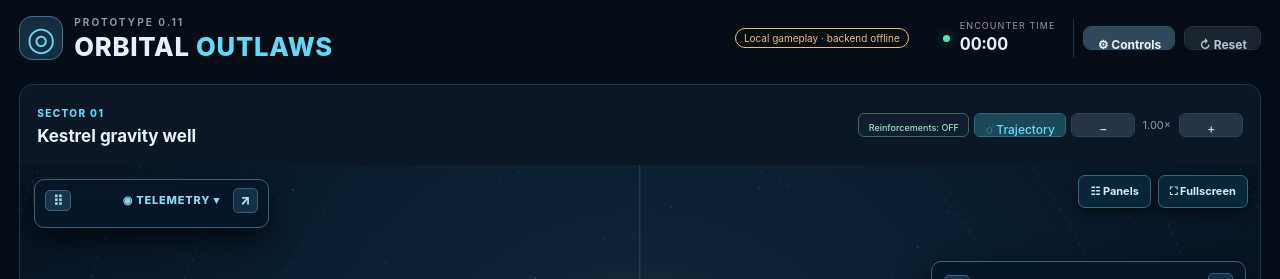
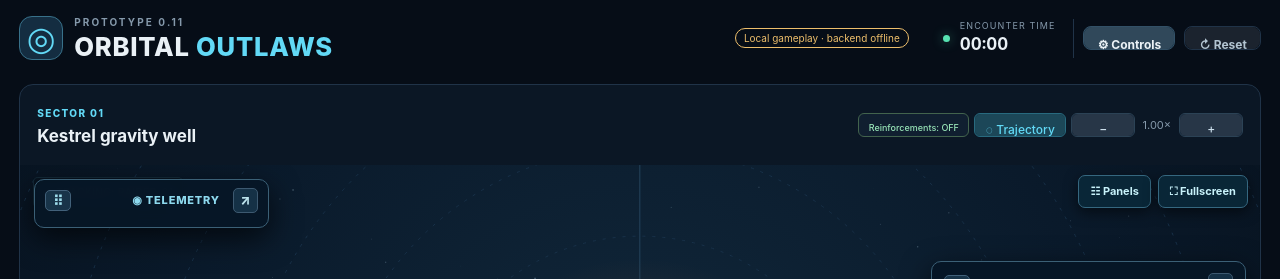
Before and after one commit to MaxKuftinec/orbital-outlaws, a Vue app in the folder frontend/: page / in a window 1280 px wide. Shown: the top 279 px of the page. Built offline with nearby package versions, Linux system fonts and the light colour scheme; no server answers.

Commit message:
Simplified a bit

```diff
--- a/frontend/src/App.vue
+++ b/frontend/src/App.vue
@@ -93,7 +93,7 @@ export default defineComponent({
           </div>
           <div class="telemetry-console collapsed" id="telemetry-console" role="group" aria-label="On-screen orbital telemetry">
             <button type="button" class="panel-drag-handle" data-drag-handle title="Drag telemetry panel" aria-label="Drag telemetry panel">⠿</button>
-            <button type="button" class="console-toggle" id="telemetry-toggle" aria-controls="telemetry-console-body" aria-expanded="false">◉ TELEMETRY <span id="telemetry-toggle-arrow">▾</span></button>
+            <button type="button" class="console-toggle" id="telemetry-toggle" aria-controls="telemetry-console-body" aria-expanded="false">◉ TELEMETRY</button>
             <div class="telemetry-console-body" id="telemetry-console-body">
               <div><span>Altitude</span><strong id="quick-alt">—</strong></div>
               <div><span>Speed</span><strong id="quick-speed">—</strong></div>
```
